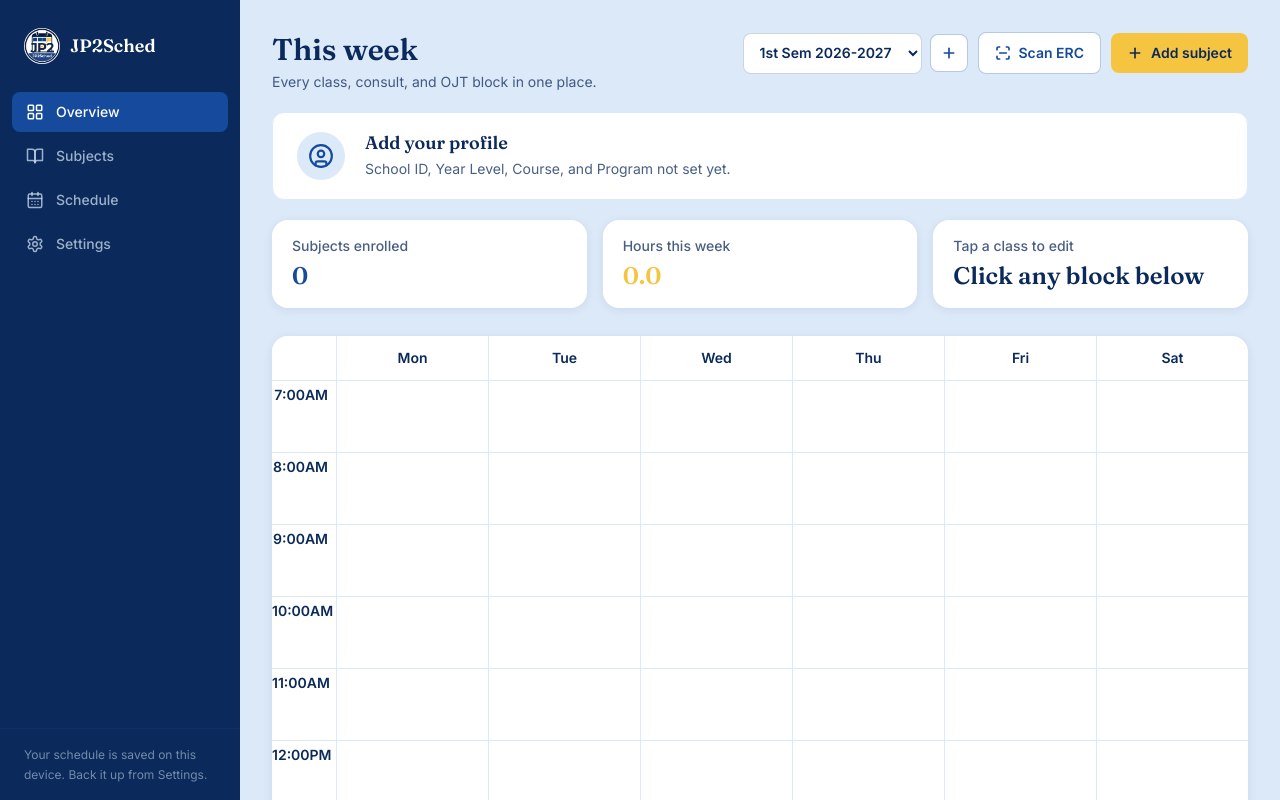
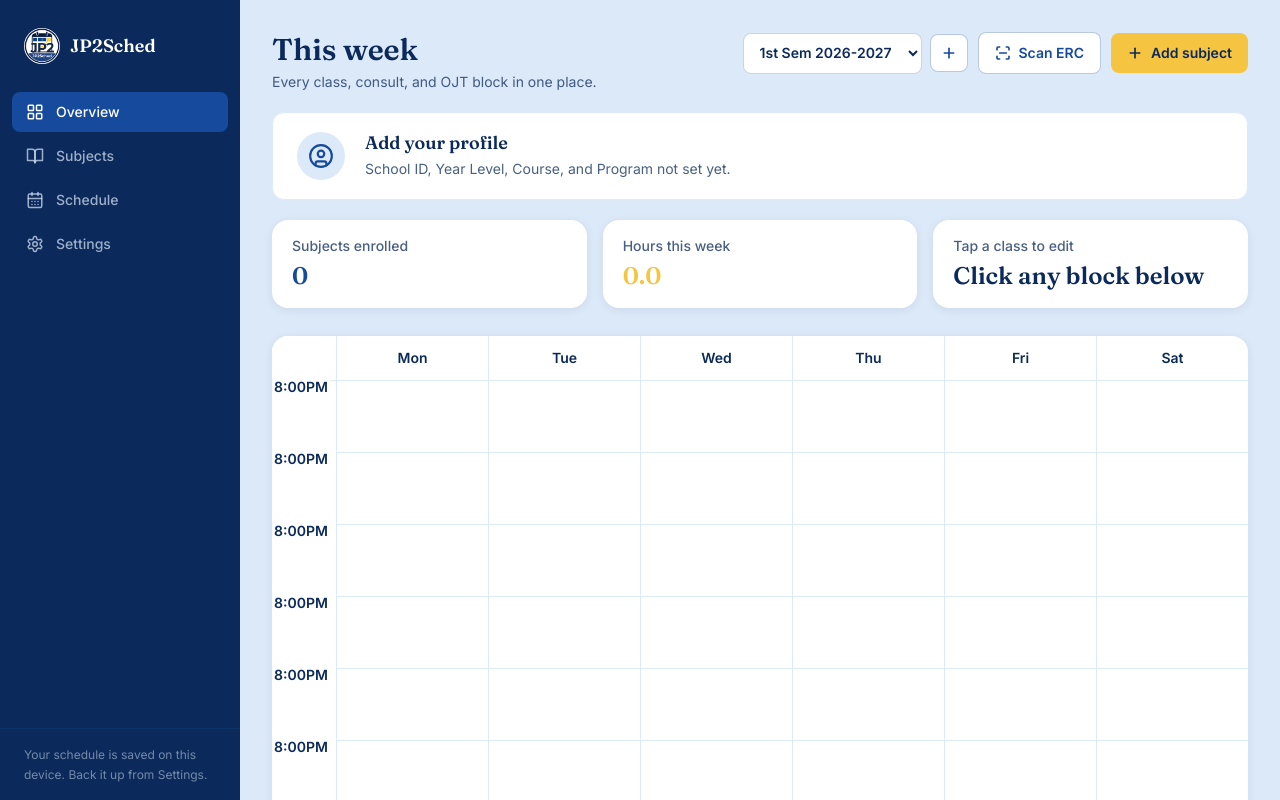
Before and after one commit to marvincadorna02/JP2Sched, a React (Vite) app: page /dashboard in a window 1280 px wide. Built offline with nearby package versions, Linux system fonts and the light colour scheme.

Commit message:
fix grid

```diff
--- a/src/components/ScheduleGrid.jsx
+++ b/src/components/ScheduleGrid.jsx
@@ -51,9 +51,9 @@ export default function ScheduleGrid({ subjects, onBlockClick }) {
 
           {HOURS.map((h) => (
             <Fragment key={h}>
-              <div className={TIME_CELL} style={{ height: rowHeight }}>
-                {toLabel(`${h}:00`)}
-              </div>
+              <div className="sticky left-0 z-20 bg-paper text-right pr-2 text-xs sm:text-sm font-semibold text-navy pt-1 h-6">
+                  <span className="relative -top-2 bg-paper px-0.5">{toLabel(`${END_HOUR}:00`)}</span>
+                </div>
               {DAYS.map((d) => {
                 const slotSubjects = subjects.filter(
                   (s) => s.day === d && Math.floor(toDecimal(s.start)) === h
```
